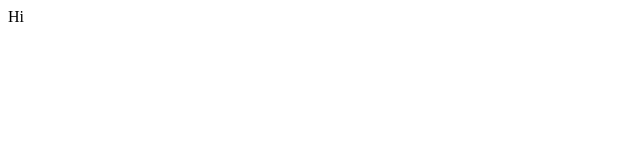
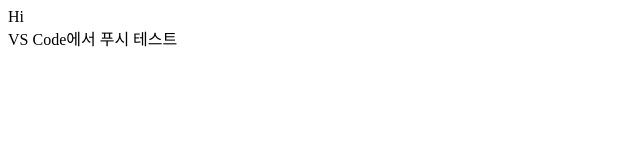
Before and after one commit to simple-lab/simple-ui, a plain HTML site: page index.html in a window 1280 px wide. Shown: the whole page, without its empty margins (0-640 px from the left). Drawn offline with Linux system fonts and the light colour scheme.

Commit message:
vs code에서 푸시 테스트

```diff
--- a/index.html
+++ b/index.html
@@ -5,6 +5,7 @@
 
 </head>
 <body>
-    Hi
+    Hi<br />
+    VS Code에서 푸시 테스트<br />
 </body>
 </html>
```
